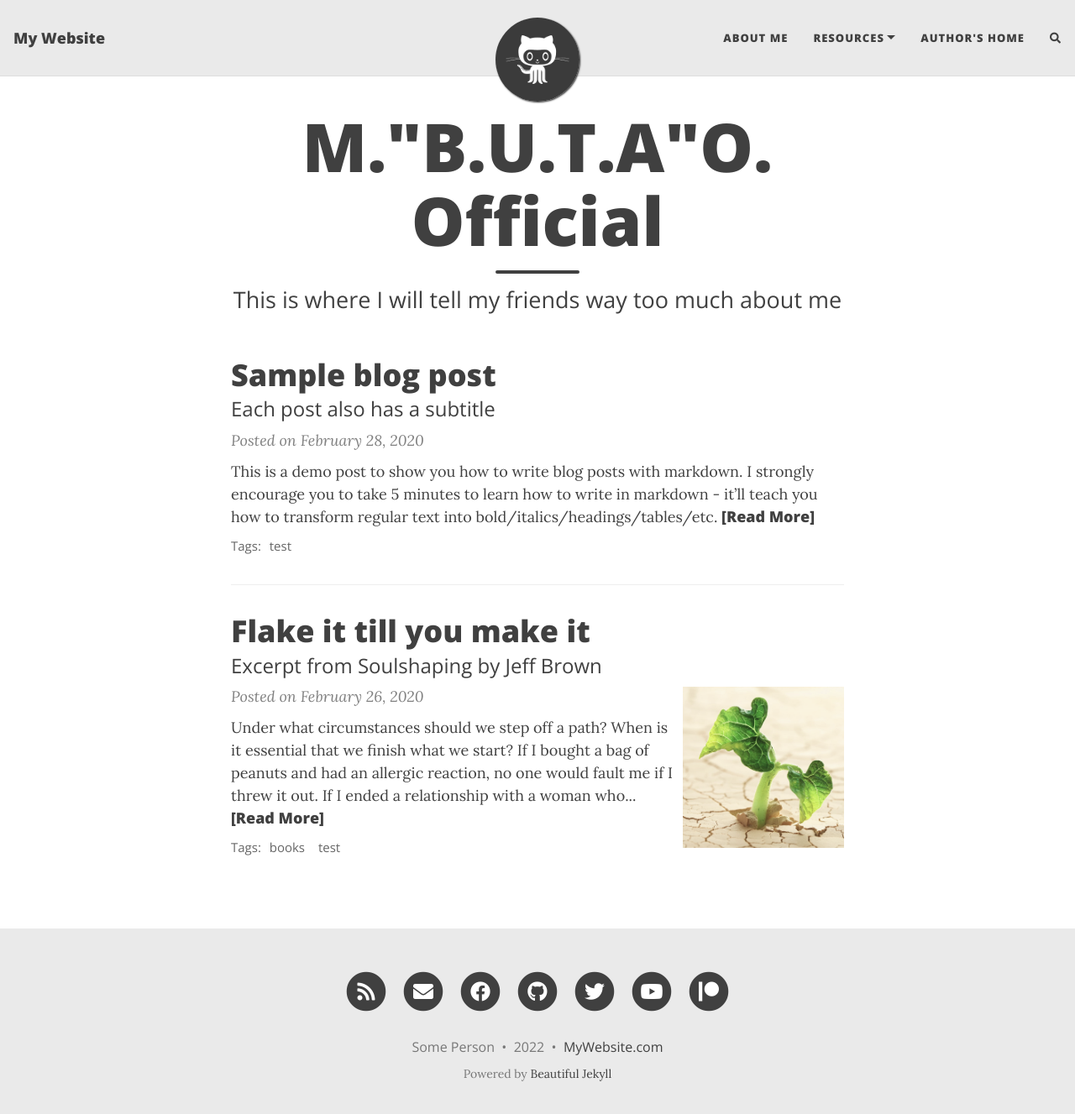
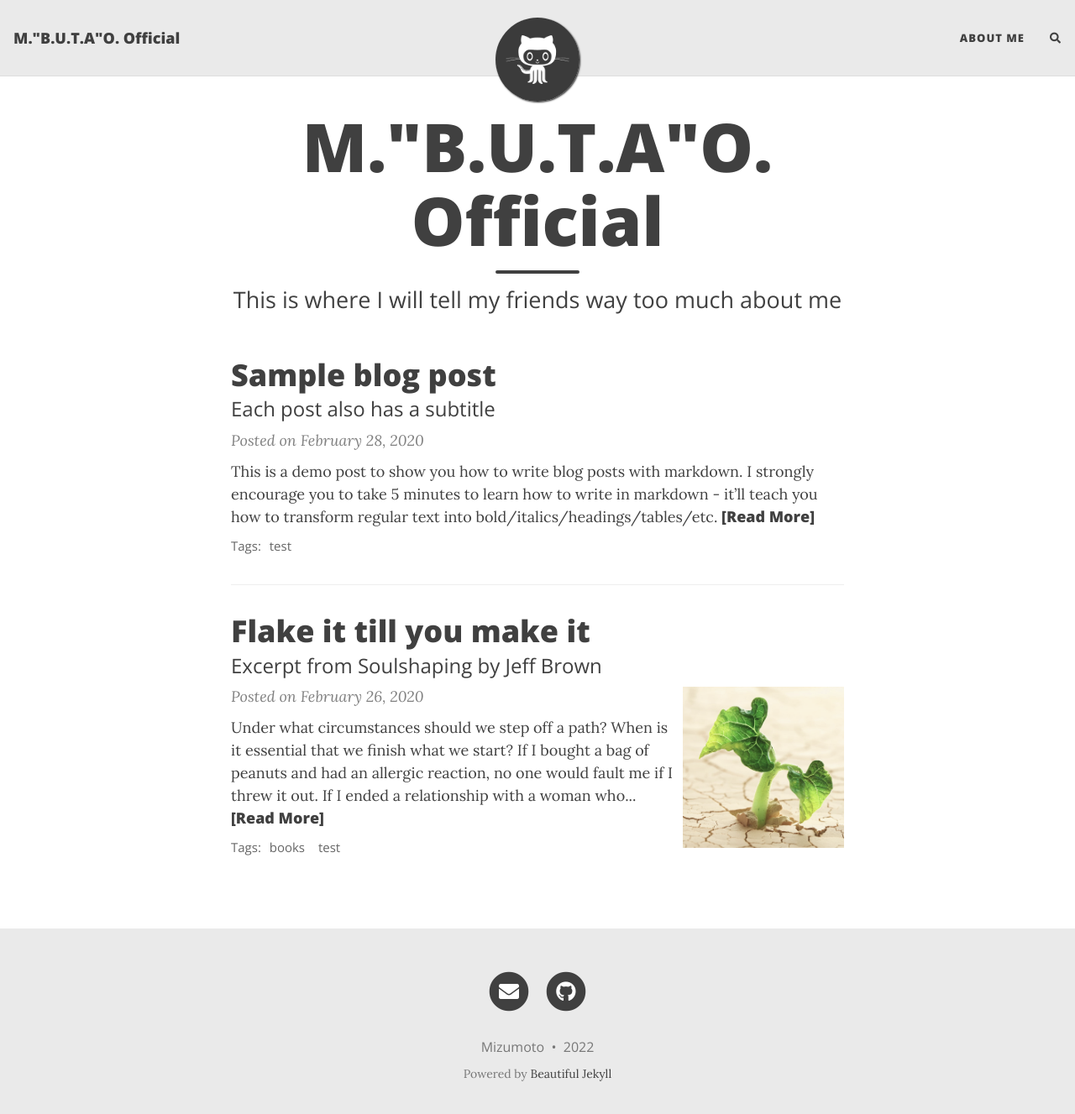
Before and after one commit to mizumoto-cn/mizumoto-cn.github.io, a Jekyll site: the page built from index.html, in a window 1280 px wide and 1340 px high. Shown: the top 1327 px of the window at 84% size. Built offline with Jekyll 4.4.1, drawn with Linux system fonts in a browser that asks for light colours; nearby versions of some CDN libraries; the list of posts is cut into pages by our own code; comment, search, counter and statistics services are not loaded.

Commit message:
i do not believe

```diff
--- a/_config.yml
+++ b/_config.yml
@@ -6,19 +6,19 @@
 # --- Required options --- #
 
 # Name of website
-title: My Website
+title: M."B.U.T.A"O. Official
 
 # Your name to show in the footer
-author: Some Person
+author: Mizumoto
 
 # --- List of links in the navigation bar --- #
 
 navbar-links:
   About Me: "aboutme"
-  Resources:
-    - Beautiful Jekyll: "https://beautifuljekyll.com"
-    - Learn markdown: "https://www.markdowntutorial.com/"
-  Author's home: "https://deanattali.com"
+  #Resources:
+    #- Beautiful Jekyll: "https://beautifuljekyll.com"
+    #- Learn markdown: "https://www.markdowntutorial.com/"
+  #Author's home: "https://deanattali.com"
 
 # --- Logo --- #
 
@@ -40,12 +40,12 @@ round-avatar: true
 # Uncomment the links you want to show and add your information to each one.
 social-network-links:
   email: "someone@example.com"
-  rss: true  # remove this line if you don't want to show an RSS link at the bottom
-  facebook: deanattali
-  github: daattali
-  twitter: daattali
-  patreon: DeanAttali
-  youtube: c/daattali
+#  rss: true  # remove this line if you don't want to show an RSS link at the bottom
+#  facebook: deanattali
+  github: mizumoto-cn
+#  twitter: daattali
+#  patreon: DeanAttali
+#  youtube: c/daattali
 #  medium: yourname
 #  reddit: yourname
 #  linkedin: daattali
@@ -82,7 +82,7 @@ share-links-active:
 
 # How to display the link to your website in the footer
 # Remove this if you don't want a link in the footer
-url-pretty: "MyWebsite.com"
+# url-pretty: "MyWebsite.com"
 
 # Excerpt word length - Truncate the excerpt of each post on the feed page to the specified number of words
 excerpt_length: 50
```
Also changed, not shown: 1 other file.
